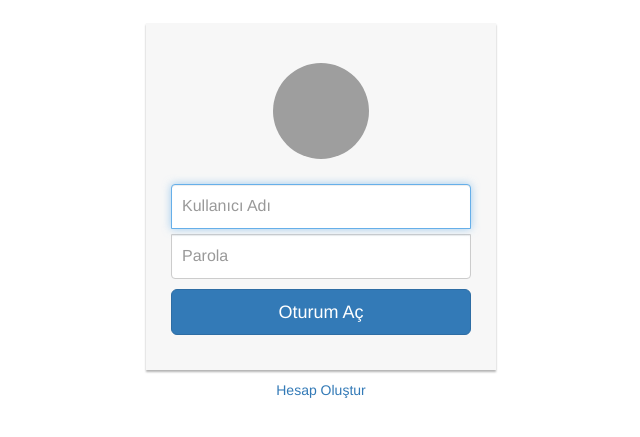
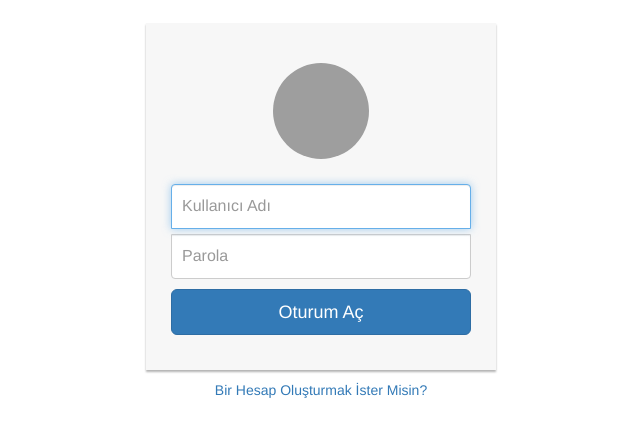
Before and after one commit to oguzhanaydemir/nodejs-chat-aplication, a plain HTML site: page public/login.html in a window 1280 px wide. Shown: the part 189-626 px from the top of the page, without its empty margins (319-959 px from the left). Drawn offline with nearby package versions, Linux system fonts and the light colour scheme; grey boxes are pictures that could not be loaded.

Commit message:
Create login.html file

```diff
--- a/public/login.html
+++ b/public/login.html
@@ -28,7 +28,7 @@
                             Oturum Aç</button>
                         </form>
                     </div>
-                    <a href="#" class="text-center new-account">Hesap Oluştur </a>
+                    <a href="#" class="text-center new-account">Bir Hesap Oluşturmak İster Misin? </a>
                 </div>
             </div>
         </div>
```
